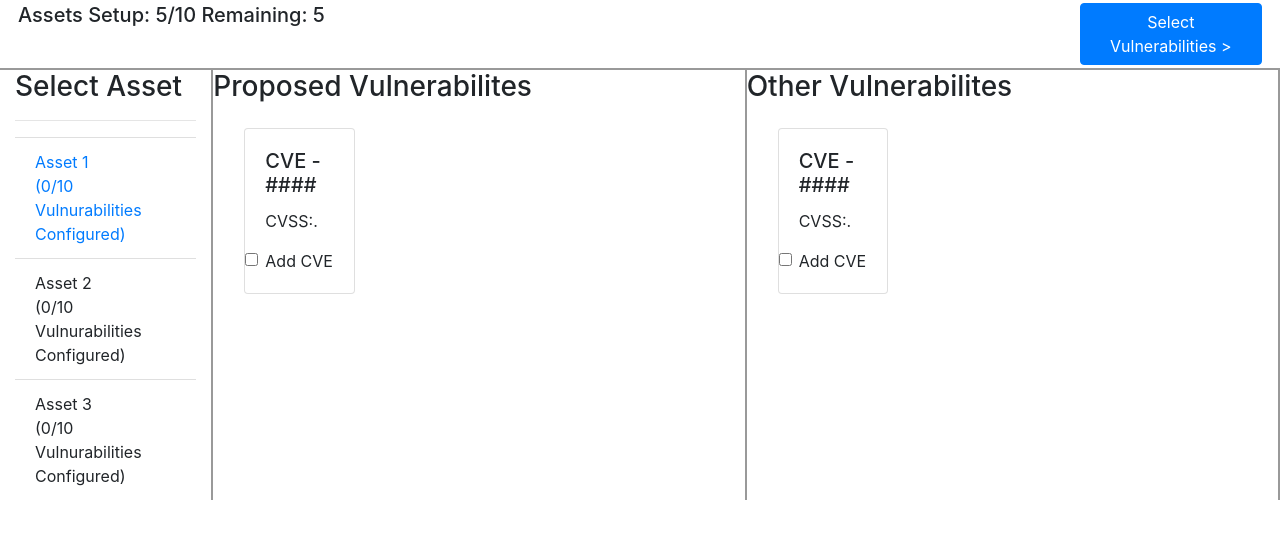
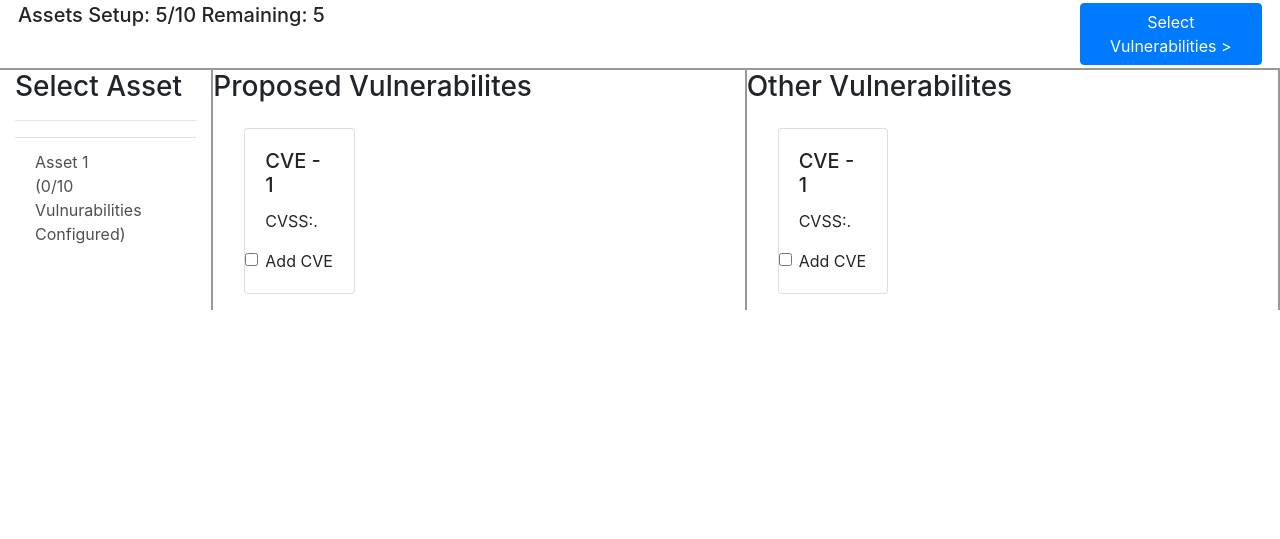
Before and after one commit to epu-ntua/sphinx-risk-assesment, a Flask app: template app/templates/assets.html in a window 1280 px wide. Shown: the part 56-595 px from the top of the page. Run offline with Flask 2, Linux system fonts and the light colour scheme; the template is opened without the code that fills it: most values are stand-ins (such as "Sample title", 1, 10 or a date in 2020); some libraries are stand-ins or nearby versions.

Commit message:
-Added frontend logic in assets.html -Other pages jsut need replication same logic apllies more or less -Missing backend communication

```diff
--- a/app/routes.py
+++ b/app/routes.py
@@ -1,22 +1,45 @@
 from app import app
-from flask import render_template
+from flask import render_template,request ,redirect
+import flask
 
 @app.route('/')
 @app.route('/home')
 def entry_page():
     return render_template('entry_page.html')
 
-@app.route('/assets')
-def assets():
-    return render_template('assets.html')
+@app.route('/assets/' ,defaults={"asset": -1})
+@app.route('/assets/<int:asset>/' , methods=['GET', 'POST'])
+def assets(asset):
+    if request.method == 'POST':
+        if asset != -1:
+            print(request.form)
 
-@app.route('/assets/1/vulnerabilities')
-def vulnerabilities():
-    return render_template('vulnerabilities.html')
+            toRedirect = "vulnerabilities/"
+            return redirect( toRedirect)
+        else:
+            return redirect("/assets/")
+    else:
+        assetsArray = [ 1 , 2 ,3 ]
+        proposedCVEArray = [ 1 , 2 ,3 ]
+        othersCVEArray = [ 4 , 5 ]
 
-@app.route('/assets/1/vulnerabilities/1/threats')
-def threats():
-    return render_template('threats.html')
+        return render_template('assets.html', asset = asset , assets = assetsArray , proposedCVEArray = proposedCVEArray ,othersCVEArray = othersCVEArray)
+
+@app.route('/assets/<int:asset>/vulnerabilities/', defaults={"asset": -1 ,"vulnerability" : -1})
+@app.route('/assets/<int:asset>/vulnerabilities/<int:vulnerability>/' , methods=['GET', 'POST'])
+def vulnerabilities(asset, vulnerability):
+    if request.method == 'POST':
+        i = 5
+    else:
+        return render_template('vulnerabilities.html', asset = asset, vulnerability = vulnerability)
+
+@app.route('/assets/<int:asset>/vulnerabilities/<int:vulnerability>/threats/' , defaults={"asset": -1 ,"vulnerability" : -1, "threat": -1})
+@app.route('/assets/<int:asset>/vulnerabilities/<int:vulnerability>/threats/<int:threat>/' , methods=['GET', 'POST'])
+def threats(asset, vulnerability,threat):
+    if request.method == 'POST':
+        i = 5
+    else:
+        return render_template('threats.html' ,asset = asset, vulnerability = vulnerability , threat = threat )
 
 @app.route('/test_gd')
 def test_gd():
--- a/app/static/styles/general.css
+++ b/app/static/styles/general.css
@@ -32,3 +32,23 @@ html, body {
     width: 100%;
     height: min-content;
 }
+
+.unselected-a{
+    color: #4f4f4f;
+    background-color: white;
+}
+
+.unselected-a:hover{
+    color: white;
+    background-color: #0069d9;
+}
+
+.selected-a{
+    color: white;
+    background-color: #0069d9;
+}
+
+.selected-a:hover{
+    color: white;
+    background-color: #0069d9;
+}
--- a/app/templates/assets.html
+++ b/app/templates/assets.html
@@ -1,66 +1,78 @@
 {% extends "base.html" %}
 
 {% block content %}
-<form action="/action_page.php">
+<form action="/assets/{{asset}}/" , method="post">
     <div class="row d-flex information-bar">
         <div class="col-10">
             <h5> Assets Setup: 5/10 Remaining: 5</h5>
         </div>
+        {% if asset != -1%}
         <div class="col-2">
             <button type="submit" class="btn btn-primary">Select Vulnerabilities ></button>
         </div>
+        {% endif %}
     </div>
     <div class="row">
         <div class="col-2 custom-select-column">
             <h3> Select Asset</h3>
             <hr>
             <ul class="list-group list-group-flush">
-                <a href="" class="list-group-item">Asset 1
+                {% for assetId in assets %}
+                <a href="/assets/{{assetId}}/" class="list-group-item
+                  {%if assetId == asset%}
+                   selected-a
+                   {% else %}
+                   unselected-a
+                   {% endif %}
+                    ">Asset {{assetId}}
                     <br>(0/10 Vulnurabilities Configured)
                 </a>
-                <a class="list-group-item">Asset 2
-                    <br>(0/10 Vulnurabilities Configured)
-                </a>
-                <a class="list-group-item">Asset 3
-                    <br>(0/10 Vulnurabilities Configured)
-                </a>
-
+                {% endfor %}
             </ul>
         </div>
+        {% if asset == -1%}
+        <div class="col-10 d-flex flex-wrap align-content-start custom-select-column">
+            <h2> Please select an asset from the left list to proceed</h2>
+        </div>
+        {% else %}
         <div class="col-5 d-flex flex-wrap align-content-start custom-select-column">
             <div class="row flex-grow custom-select-column-header">
                 <h3> Proposed Vulnerabilites</h3>
             </div>
 
+            {% for cveId in proposedCVEArray %}
             <div class="card custom-card ">
                 <div class="card-body">
-                    <h5 class="card-title">CVE - ####</h5>
+                    <h5 class="card-title">CVE - {{cveId}}</h5>
                     <p class="card-text">CVSS:.</p>
                     <!--<button class="btn btn-primary" type="button" data-toggle="modal" data-target="#myModal">Configure-->
                     <!--</button>-->
                     <label class="form-check-label">
-                        <input class="form-check-input" type="checkbox"> Add CVE
+                        <input class="form-check-input" type="checkbox" name="{{cveId}}" value="Y"> Add CVE
                     </label>
                 </div>
             </div>
+            {% endfor %}
         </div>
         <div class="col-5 d-flex flex-wrap align-content-start custom-select-column">
             <div class="row custom-select-column-header">
                 <h3> Other Vulnerabilites</h3>
             </div>
-
+            {% for cveId in othersCVEArray %}
             <div class="card custom-card">
                 <div class="card-body">
-                    <h5 class="card-title">CVE - ####</h5>
+                    <h5 class="card-title">CVE - {{cveId}}</h5>
                     <p class="card-text">CVSS:.</p>
                     <label class="form-check-label">
-                        <input class="form-check-input" type="checkbox">Add CVE
+                        <input class="form-check-input" type="checkbox" name="{{cveId}}" value="Y">Add CVE
                     </label>
                     <!--<button class="btn btn-primary" type="button" data-toggle="modal" data-target="#myModal">Configure-->
                     <!--</button>-->
                 </div>
             </div>
+            {% endfor %}
         </div>
+        {% endif %}
     </div>
 </form>
 
--- a/app/templates/threats.html
+++ b/app/templates/threats.html
@@ -1,7 +1,7 @@
 {% extends "base.html" %}
 
 {% block content %}
-<form action="/action_page.php">
+<form action="/assets/{{asset}}/vulnerabilities/{{vulnerability}}/threats/{{threat}}/" , method="post">
     <div class="row d-flex information-bar">
         <div class="col-8">
             <h5> Assets Setup: 5/10 Remaining: 5</h5>
--- a/app/templates/vulnerabilities.html
+++ b/app/templates/vulnerabilities.html
@@ -1,7 +1,7 @@
 {% extends "base.html" %}
 
 {% block content %}
-<form action="/action_page.php">
+<form action="/assets/{{asset}}/vulnerabilities/{{vulnerability}}/" , method="post">
     <div class="row d-flex information-bar">
         <div class="col-10">
             <h5> Assets Setup: 5/10 Remaining: 5</h5>
```
